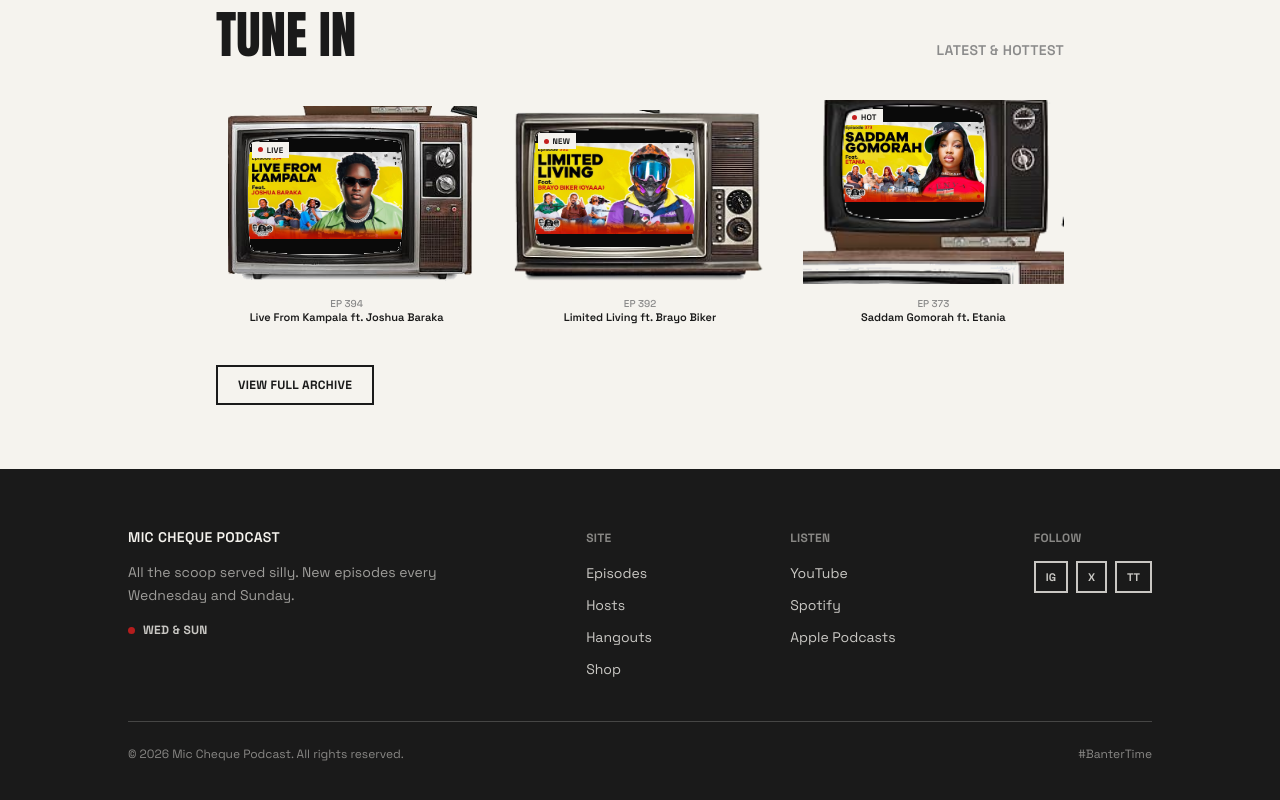
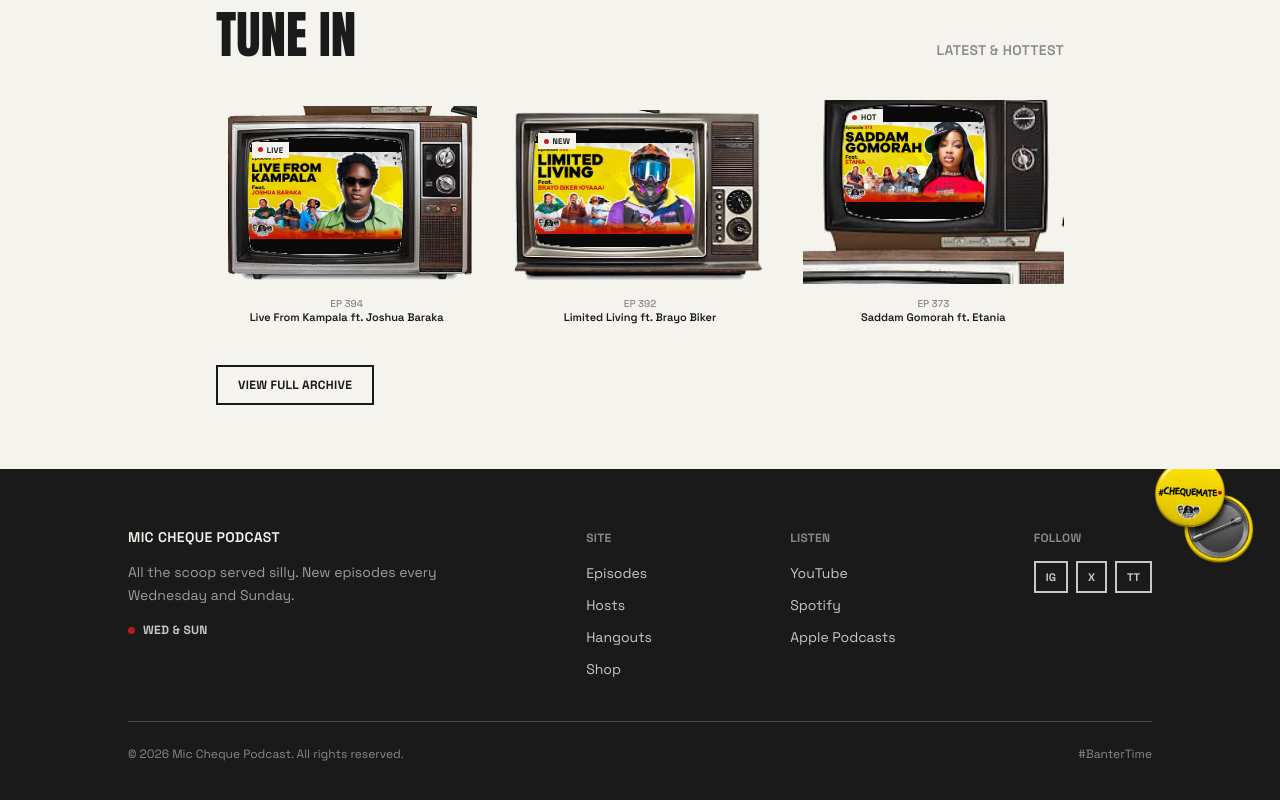
Before and after one commit to Jhny23/mic-cheque, a Next.js app in the folder mic-cheque-web/: page / in a window 1280 px wide. Shown: the part 855-1655 px from the top of the page. Built offline with nearby package versions, Linux system fonts and the light colour scheme.

Commit message:
Add #ChequeMate pin badge as a subtle tilted decoration in the footer corner

```diff
--- a/mic-cheque-web/components/Footer.tsx
+++ b/mic-cheque-web/components/Footer.tsx
@@ -1,4 +1,5 @@
 import Link from "next/link";
+import Image from "next/image";
 
 const NAV_LINKS = [
   { label: "Episodes", href: "/#episodes" },
@@ -22,7 +23,19 @@
 
 export default function Footer() {
   return (
-    <footer className="bg-ink text-paper px-6 py-14">
+    <footer className="relative bg-ink text-paper px-6 py-14 overflow-hidden">
+      {/* merch badge — decorative, tucked in the corner like a real pin */}
+      <div
+        className="absolute -top-4 right-6 hidden sm:block pointer-events-none"
+        style={{ transform: "rotate(8deg)" }}
+      >
+        <Image
+          src="/brand/chequemate-pin.png"
+          alt="#ChequeMate pin badge"
+          width={110}
+          height={110}
+        />
+      </div>
       <div className="max-w-5xl mx-auto">
         <div className="flex flex-wrap justify-between gap-12">
           {/* identity */}
```
Also changed, not shown: mic-cheque-web/public/brand/chequemate-pin.png (added).
